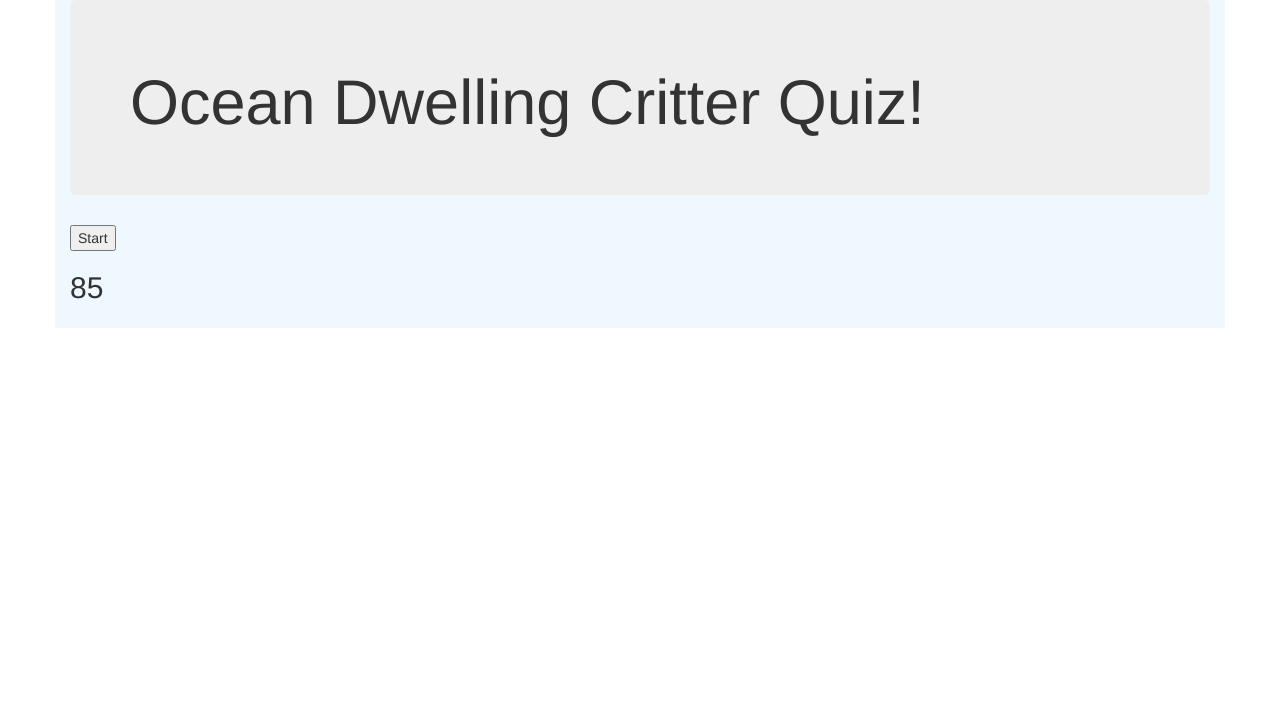
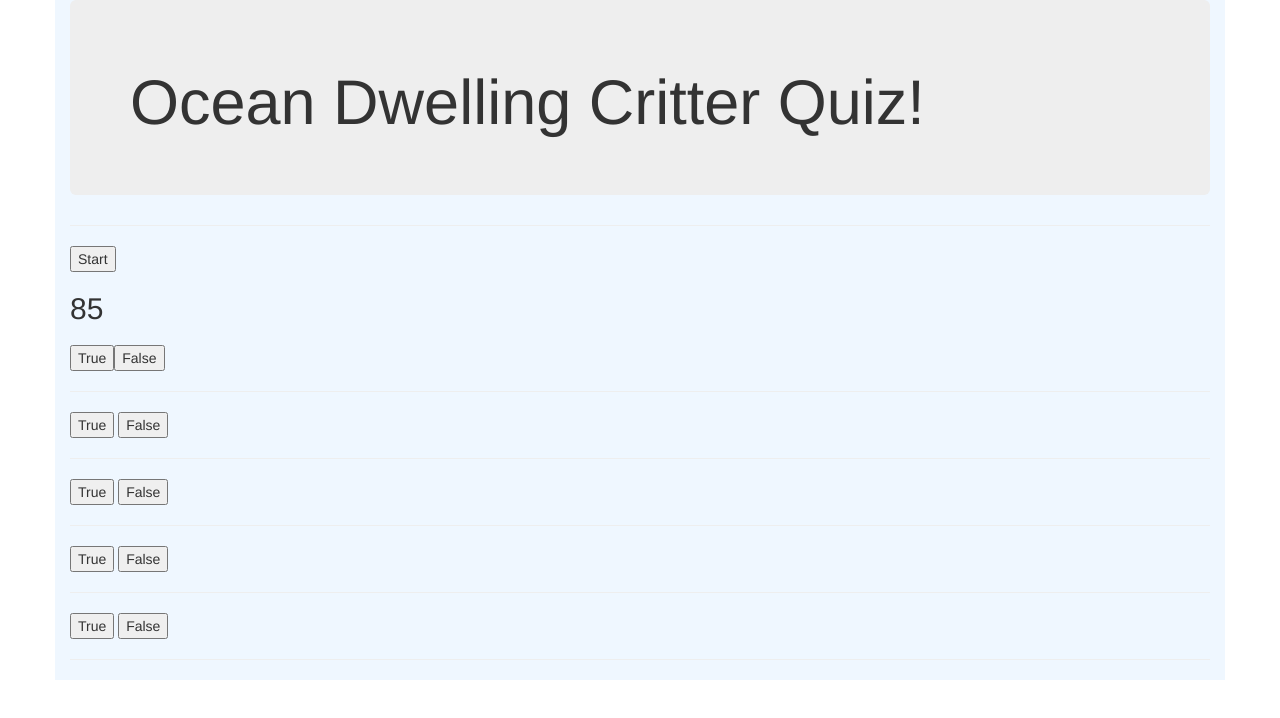
Before and after one commit to nedmclean/TriviaGame, a plain HTML site: page index.html in a window 1280 px wide. Drawn offline with nearby package versions, Linux system fonts and the light colour scheme.

Commit message:
some updates to html and js

```diff
--- a/assets/javascript/app.js
+++ b/assets/javascript/app.js
@@ -36,7 +36,7 @@
     	questions: ["Mantis shrimp have the most advanced eyes in the animal kingdom.",
     				"Dolphins are Pinnipeds.",
     				"Sea urchins are Echinoderms.",
-    				"Coral reefs grow faster in the presence of greater volumes carbon dioxide",
+    				"Coral reefs grow faster in the presence of greater volumes of carbon dioxide",
     				"Bonus, subjective: Crabs think fish can fly."
     	],
     	question1: ["True",
@@ -57,6 +57,12 @@
 
     }
 
+    var question1;
+    var question2;
+    var question3;
+    var question4;
+    var question5;
+
     $("#questionOne").html(triviaQuestions.questions[0]);
     $("#questionOne").append(triviaQuestions.questions[0]);
 
@@ -66,24 +72,24 @@
 
     $("#button1").html("<button 'True' />")
 
-    $("#questionOne").append(triviaQuestions.questions[1]);
+    $("#questionTwo").append(triviaQuestions.questions[1]);
 
 
     console.log(triviaQuestions.questions[1]);
     console.log(triviaQuestions.question2);
 
-	$("#questionOne").append(triviaQuestions.questions[2]);
+	$("#questionThree").append(triviaQuestions.questions[2]);
 
 
     console.log(triviaQuestions.questions[2]);
     console.log(triviaQuestions.question3);
 
-	$("#questionOne").append(triviaQuestions.questions[3]);
+	$("#questionFour").append(triviaQuestions.questions[3]);
 
     console.log(triviaQuestions.questions[3]);
     console.log(triviaQuestions.question4);
 
-	$("#questionOne").append(triviaQuestions.questions[4]);
+	$("#questionFive").append(triviaQuestions.questions[4]);
 
     console.log(triviaQuestions.questions[4]);
     console.log(triviaQuestions.question5);
--- a/index.html
+++ b/index.html
@@ -12,55 +12,66 @@
 
 </head>
 <body>
-	<div id="questions"></div>
+
 	<div class="container">
 
 		<div class="jumbotron text center"><h1>Ocean Dwelling Critter Quiz!</h1>
 
 
 		</div>
-		 <div id="questions"></div>
+			<hr>
 
 
     <button id="Start" button center>Start</button>
-    <div id="show-number"></div>
+    	<div id="show-number"></div>
+
 
 
     <div class="row">
    		<div class="col-xs-12" id="questionOne" id="button1" id="button2">
-   			<p id="firstQuestion">
+   			<p id="firstQuestion"></p>
+   				<button id="button1">True</button><button id="button2">False</button>
+   				<hr>
 
-   </div>
+  		 </div>
+	</div>
 
     <div class="row">
-    	<div class="col-xs-12" id="questionTwo" id="button5" id="button6"></div>
-
+    	<div class="col-xs-12" id="questionTwo">
+   			<button id="button3">True</button> <button id="button4">False</button>
+   			<hr>
     </div>
+</div>
 
 
     <div class="row">
-   		<div class="col-xs-12" id="questionThree" id="button5" id="button6"></div>
+   		<div class="col-xs-12" id="questionThree">
+   			<button id="button5">True</button> <button id="button6">False</button>
+   			<hr>
 
 	</div>
+</div>
 
     <div class="row">
 
-    	<div class="col-xs-12" id="questionFour" id="button7" id="button8">
-
-    	</div>
-
-    </div>
-
-    <div class="row">
-    	<div class="col-xs-12" id="questionFive" id="button7" id="button8">
+    	<div class="col-xs-12" id="questionFour">
+    		<button id="button7">True</button> <button id="button8">False</button>
+    		<hr>
 
     	</div>
     </div>
 
+    <div class="row">
+    	<div class="col-xs-12" id="questionFive">
+    		<button id="button9">True</button> <button id="button10">False</button>
 
-    <div id="questions"></div>
+    		<hr>
 
+    	</div>
+	</div>
 </div>
+
+
 
 
 
```
